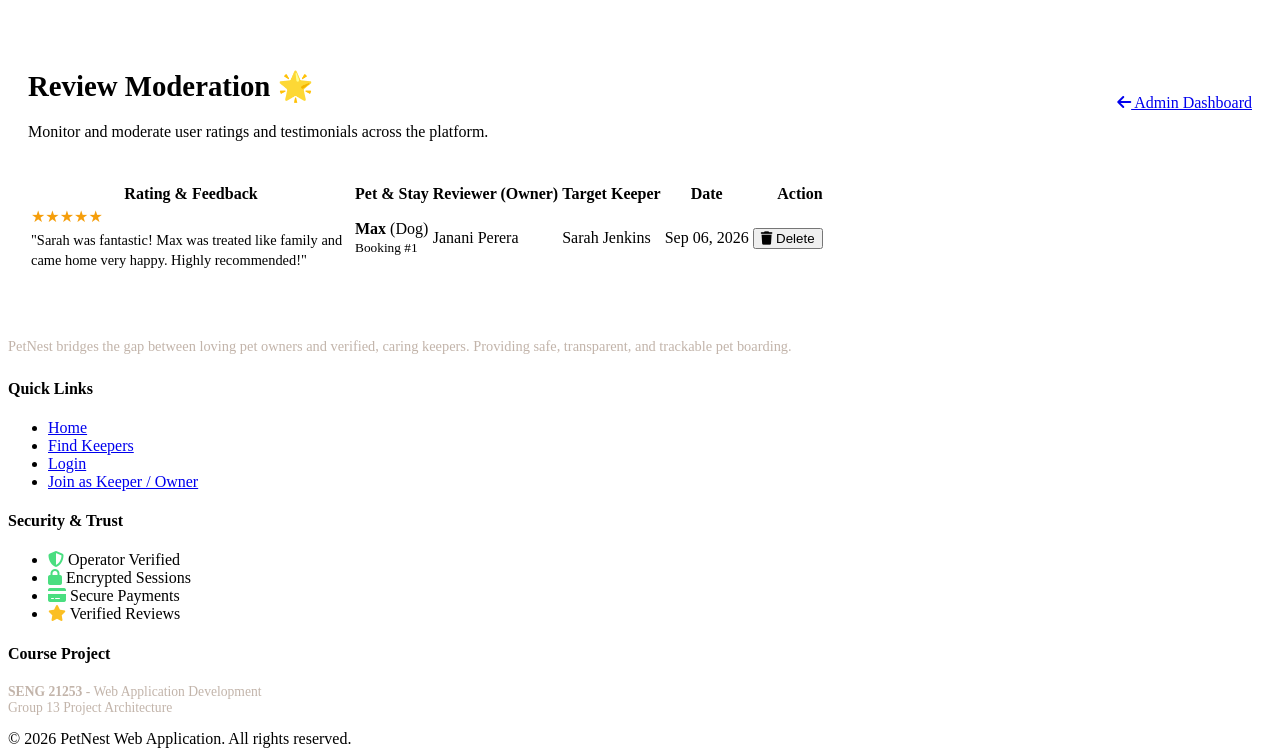
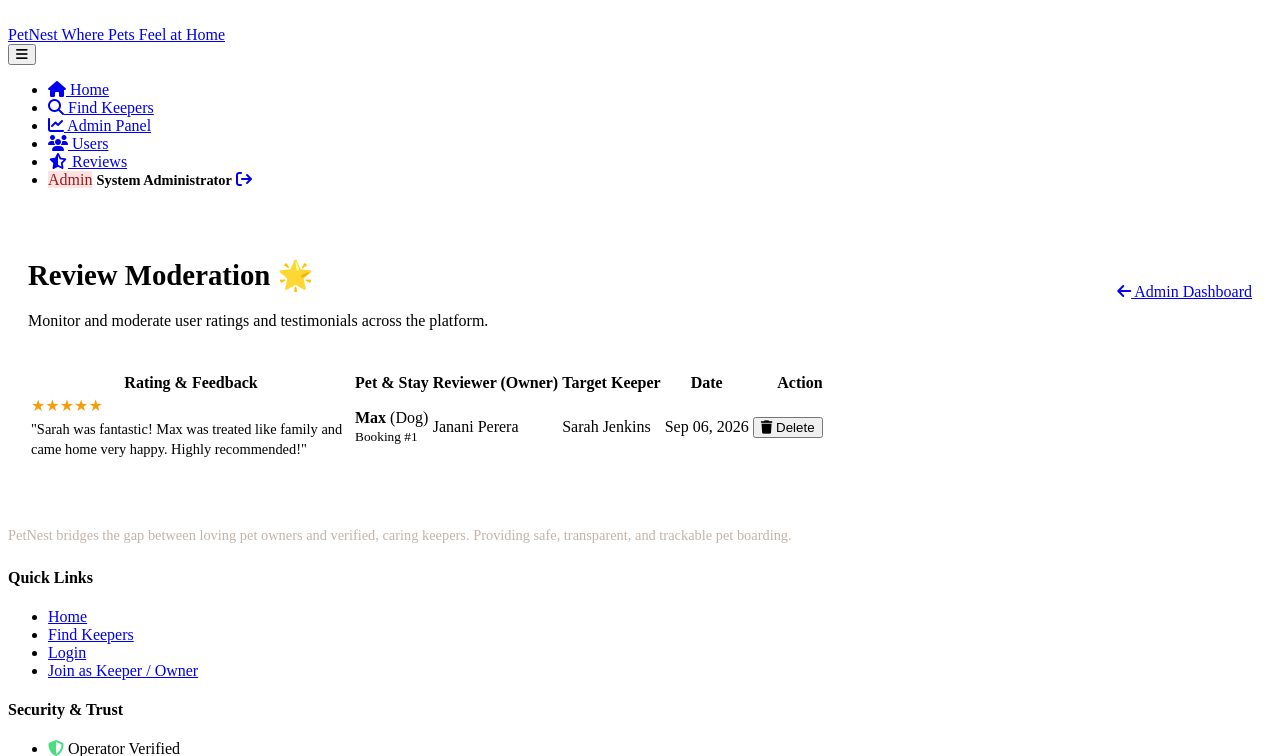
Before and after one commit to YoshithaInd/petNest, a PHP site: page /admin/reviews.php in a window 1280 px wide. Shown: the top 756 px of the page. Run offline with PHP 8.4, Linux system fonts and the light colour scheme; a user stored in the database is signed in; data comes from the database, SQL or seed files in the repository.

Commit message:
feat: add dynamic role-based navbar

```diff
--- a/includes/navbar.php
+++ b/includes/navbar.php
@@ -1,6 +1,76 @@
 <?php
 /**
- * PetNest - Navigation Bar
- * Purpose: Dynamic role-based navigation bar.
- * Scope: Shared Include
+ * PetNest - Dynamic Role-Based Navbar
  */
+$user = currentUser();
+?>
+<header class="site-header">
+    <div class="container navbar">
+        <a href="<?= BASE_URL ?>/index.php" class="brand-logo">
+            <i class="fa-solid fa-house-chimney-paw"></i>
+            <div>
+                PetNest
+                <span class="tagline">Where Pets Feel at Home</span>
+            </div>
+        </a>
+
+        <button class="mobile-toggle" aria-label="Toggle navigation">
+            <i class="fa-solid fa-bars"></i>
+        </button>
+
+        <ul class="nav-menu">
+            <li><a href="<?= BASE_URL ?>/index.php" class="nav-link"><i class="fa-solid fa-house"></i> Home</a></li>
+            <li><a href="<?= BASE_URL ?>/search.php" class="nav-link"><i class="fa-solid fa-magnifying-glass"></i> Find Keepers</a></li>
+
+            <?php if (!$user): ?>
+                <!-- Guest Links -->
+                <li><a href="<?= BASE_URL ?>/login.php" class="nav-link"><i class="fa-solid fa-right-to-bracket"></i> Login</a></li>
+                <li><a href="<?= BASE_URL ?>/register.php" class="btn btn-primary btn-sm"><i class="fa-solid fa-user-plus"></i> Register</a></li>
+
+            <?php elseif ($user['role'] === 'owner'): ?>
+                <!-- Pet Owner Links -->
+                <li><a href="<?= BASE_URL ?>/owner/dashboard.php" class="nav-link"><i class="fa-solid fa-gauge"></i> Dashboard</a></li>
+                <li><a href="<?= BASE_URL ?>/owner/pets.php" class="nav-link"><i class="fa-solid fa-paw"></i> My Pets</a></li>
+                <li><a href="<?= BASE_URL ?>/owner/my_bookings.php" class="nav-link"><i class="fa-solid fa-calendar-check"></i> My Bookings</a></li>
+                <li class="nav-user">
+                    <span class="user-badge">Owner</span>
+                    <span style="font-weight:600; font-size:0.9rem;"><?= htmlspecialchars($user['name']) ?></span>
+                    <a href="<?= BASE_URL ?>/logout.php" class="btn btn-outline btn-sm" title="Logout"><i class="fa-solid fa-arrow-right-from-bracket"></i></a>
+                </li>
+
+            <?php elseif ($user['role'] === 'keeper'): ?>
+                <!-- Pet Keeper Links -->
+                <li><a href="<?= BASE_URL ?>/keeper/dashboard.php" class="nav-link"><i class="fa-solid fa-gauge"></i> Dashboard</a></li>
+                <li><a href="<?= BASE_URL ?>/keeper/booking_requests.php" class="nav-link"><i class="fa-solid fa-bell"></i> Requests</a></li>
+                <li><a href="<?= BASE_URL ?>/keeper/profile.php" class="nav-link"><i class="fa-solid fa-id-card"></i> My Profile</a></li>
+                <li class="nav-user">
+                    <span class="user-badge" style="background:#E0E7FF; color:#3730A3;">Keeper</span>
+                    <span style="font-weight:600; font-size:0.9rem;"><?= htmlspecialchars($user['name']) ?></span>
+                    <a href="<?= BASE_URL ?>/logout.php" class="btn btn-outline btn-sm" title="Logout"><i class="fa-solid fa-arrow-right-from-bracket"></i></a>
+                </li>
+
+            <?php elseif ($user['role'] === 'admin'): ?>
+                <!-- Admin Links -->
+                <li><a href="<?= BASE_URL ?>/admin/dashboard.php" class="nav-link"><i class="fa-solid fa-chart-line"></i> Admin Panel</a></li>
+                <li><a href="<?= BASE_URL ?>/admin/users.php" class="nav-link"><i class="fa-solid fa-users"></i> Users</a></li>
+                <li><a href="<?= BASE_URL ?>/admin/reviews.php" class="nav-link"><i class="fa-solid fa-star-half-stroke"></i> Reviews</a></li>
+                <li class="nav-user">
+                    <span class="user-badge" style="background:#FEE2E2; color:#991B1B;">Admin</span>
+                    <span style="font-weight:600; font-size:0.9rem;"><?= htmlspecialchars($user['name']) ?></span>
+                    <a href="<?= BASE_URL ?>/logout.php" class="btn btn-outline btn-sm" title="Logout"><i class="fa-solid fa-arrow-right-from-bracket"></i></a>
+                </li>
+
+            <?php elseif ($user['role'] === 'operator'): ?>
+                <!-- Operator Links -->
+                <li><a href="<?= BASE_URL ?>/operator/dashboard.php" class="nav-link"><i class="fa-solid fa-headset"></i> Operator Panel</a></li>
+                <li><a href="<?= BASE_URL ?>/operator/verify_keepers.php" class="nav-link"><i class="fa-solid fa-user-check"></i> Verifications</a></li>
+                <li><a href="<?= BASE_URL ?>/operator/alerts.php" class="nav-link"><i class="fa-solid fa-triangle-exclamation"></i> Alerts</a></li>
+                <li class="nav-user">
+                    <span class="user-badge" style="background:#FEF3C7; color:#92400E;">Operator</span>
+                    <span style="font-weight:600; font-size:0.9rem;"><?= htmlspecialchars($user['name']) ?></span>
+                    <a href="<?= BASE_URL ?>/logout.php" class="btn btn-outline btn-sm" title="Logout"><i class="fa-solid fa-arrow-right-from-bracket"></i></a>
+                </li>
+            <?php endif; ?>
+        </ul>
+    </div>
+</header>
```
